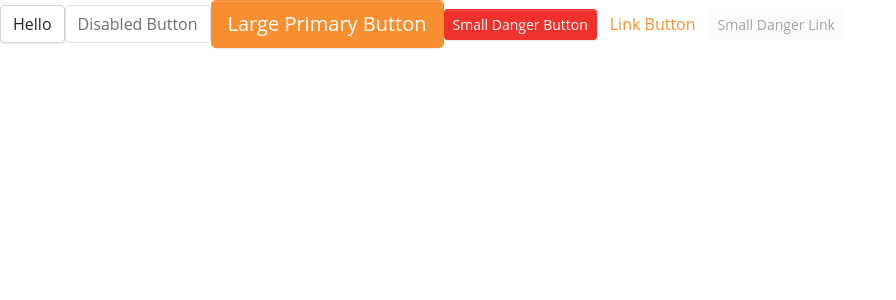
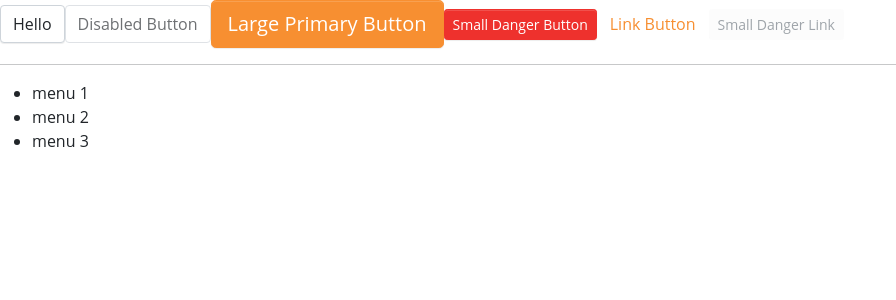
Before and after one commit to Easy-Dojo/thought-ui, a React (Create React App) app: page / in a window 1280 px wide. Shown: the top 300 px of the page, without its empty margins (0-896 px from the left). Built offline with nearby package versions, Linux system fonts and the light colour scheme.

Commit message:
:sparkles: Add Menu & MenuItem txs file

```diff
--- a/src/App.tsx
+++ b/src/App.tsx
@@ -1,15 +1,32 @@
 import React from 'react';
 import Button, {ButtonSiz, ButtonType} from './components/Button/button';
+import Menu from './components/Menu/menu';
+import MenuItem from "./components/Button/menuItem";
 
 function App() {
     return (
         <div className="App">
-      <Button onClick={(e)=>{console.log(e)}}>Hello</Button>
+            <Button onClick={(e) => {
+                console.log(e)
+            }}>Hello</Button>
             <Button disable>Disabled Button</Button>
             <Button btnType={ButtonType.Primary} size={ButtonSiz.Large}>Large Primary Button</Button>
             <Button btnType={ButtonType.Danger} size={ButtonSiz.Small}>Small Danger Button</Button>
             <Button target="_blank" btnType={ButtonType.Link} href="#">Link Button</Button>
             <Button btnType={ButtonType.Link} size={ButtonSiz.Small} disable>Small Danger Link</Button>
+            <hr/>
+
+            <Menu>
+                <MenuItem>
+                    menu 1
+                </MenuItem>
+                <MenuItem>
+                    menu 2
+                </MenuItem>
+                <MenuItem>
+                    menu 3
+                </MenuItem>
+            </Menu>
         </div>
     );
 }
--- /dev/null
+++ b/src/components/Button/menuItem.tsx
@@ -0,0 +1,32 @@
+import React, {FC} from "react";
+import classNames from "classnames";
+
+export interface MenuItemProps {
+    index?: number;
+    disabled?: boolean;
+    className?: string;
+    style?: React.CSSProperties;
+}
+
+const MenuItem: FC<MenuItemProps> = (props) => {
+    const {
+        index,
+        disabled,
+        className,
+        style,
+        children
+    } = props
+    const classes = classNames('tui-menu-item', className, {
+        'is-disabled': disabled
+    })
+
+    return (
+        <li className={classes} style={style}>
+            {children}
+        </li>
+    )
+}
+
+MenuItem.defaultProps = {}
+
+export default MenuItem
--- /dev/null
+++ b/src/components/Menu/menu.tsx
@@ -0,0 +1,34 @@
+import React, { FC } from "react";
+import classNames from "classnames";
+
+type MenuMode = 'horizontal' | 'vertical'
+export interface MenuProps {
+    defaultIndex?: number;
+    className?: string;
+    mode?: MenuMode;
+    style?: React.CSSProperties;
+    onSelect?: (selectedIndex: number) => void;
+}
+
+const Menu: FC<MenuProps> = (props)=>{
+    const {
+        defaultIndex,
+        className,
+        mode,
+        style,
+        children
+    } = props
+    const classes = classNames('tui-menu', className, {
+        'menu-vertical': mode === 'vertical'
+    })
+    return <ul className={classes} style={style}>
+        {children}
+    </ul>
+}
+
+Menu.defaultProps = {
+    defaultIndex: 0,
+    mode: 'horizontal',
+}
+
+export default Menu
```
Lines whose indentation alone changed are shown as unchanged.
